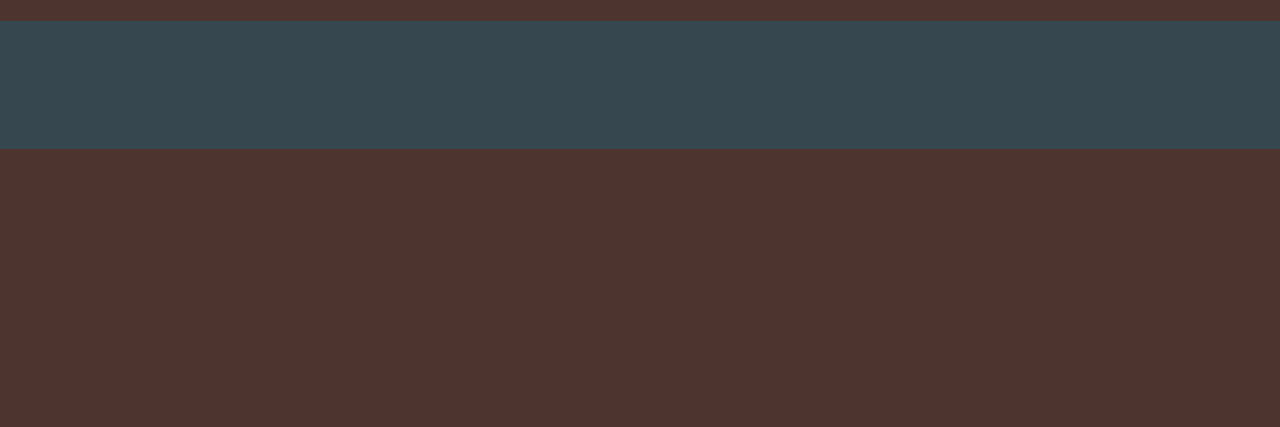
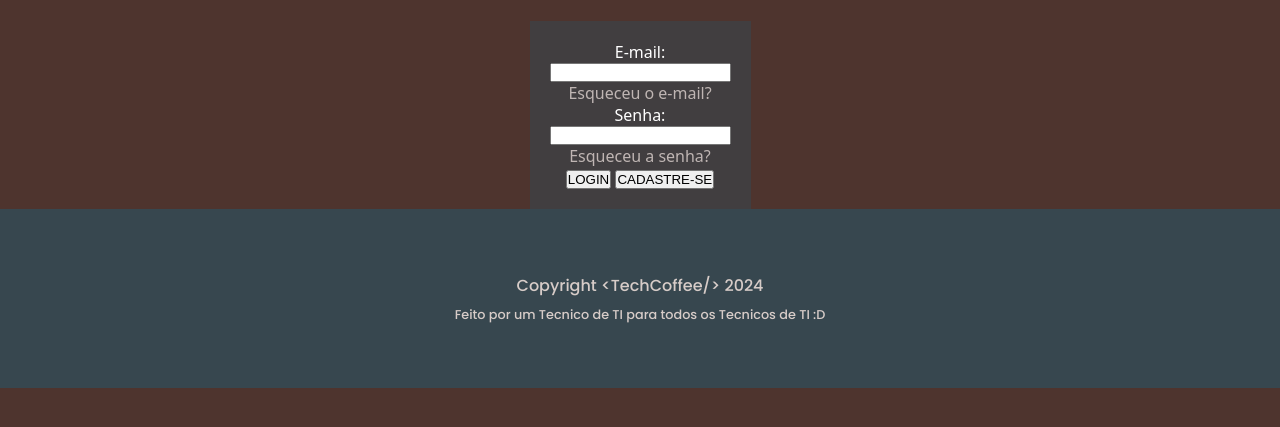
Before and after one commit to RafaelMembrive/Site-de-Cafe, a plain HTML site: page html/login.html in a window 1280 px wide. Shown: the part 75-502 px from the top of the page. Drawn offline with Linux system fonts and the light colour scheme; a web font is replaced by a local one.

Commit message:
Tela de login
Alterações na tela de Login

```diff
--- a/css/global.css
+++ b/css/global.css
@@ -8,12 +8,9 @@
     box-sizing: border-box;
 }
 
-html {
+html, body {
     font-family: system-ui, -apple-system, BlinkMacSystemFont, 'Segoe UI', Roboto, Oxygen, Ubuntu, Cantarell, 'Open Sans', 'Helvetica Neue', sans-serif;
     font-weight: 500;
-}
-
-body {
     background: #4E342E;
     color: #FFFFFF;
 }
@@ -108,5 +105,5 @@ button {
 
 button:hover {
     background: #FFA726;
-    transform: scale(1.1);
+    transform: scale(1.05);
 }
--- a/css/login.css
+++ b/css/login.css
@@ -0,0 +1,16 @@
+main{
+    display: flex;
+    align-items: center;
+    justify-content: center;
+}
+
+.containerLogin {
+    background-color: #37474f8b;
+
+    display: flex;
+    align-items: center;
+    justify-content: space-around;
+    flex-direction: column;
+    margin: auto;
+    padding: 20px;
+}
--- a/html/login.html
+++ b/html/login.html
@@ -23,7 +23,20 @@
         </nav>
     </header>
     <main>
+        <div class="containerLogin">
+            E-mail: <input type="email" id="email">
+            <a href="#">Esqueceu o e-mail?</a>
+            Senha: <input type="password" id="senha">
+            <a href="#">Esqueceu a senha?</a>
+            <div class="containerBotoes">
+                <input type="submit" value="LOGIN">
+                <input type="button" value="CADASTRE-SE">
+            </div>
+        </div>
     </main>
-    <footer></footer>
+    <footer>
+        <p class="copy">Copyright &lt;TechCoffee/&gt; 2024</p>
+        <p class="footer-author">Feito por um Tecnico de TI para todos os Tecnicos de TI :D</p>
+    </footer>
 </body>
 </html>
```
